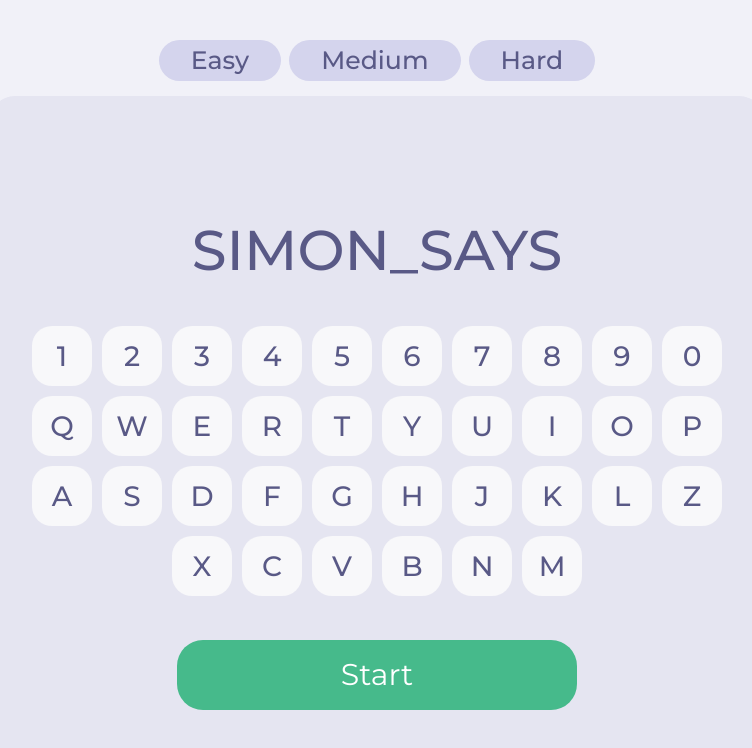
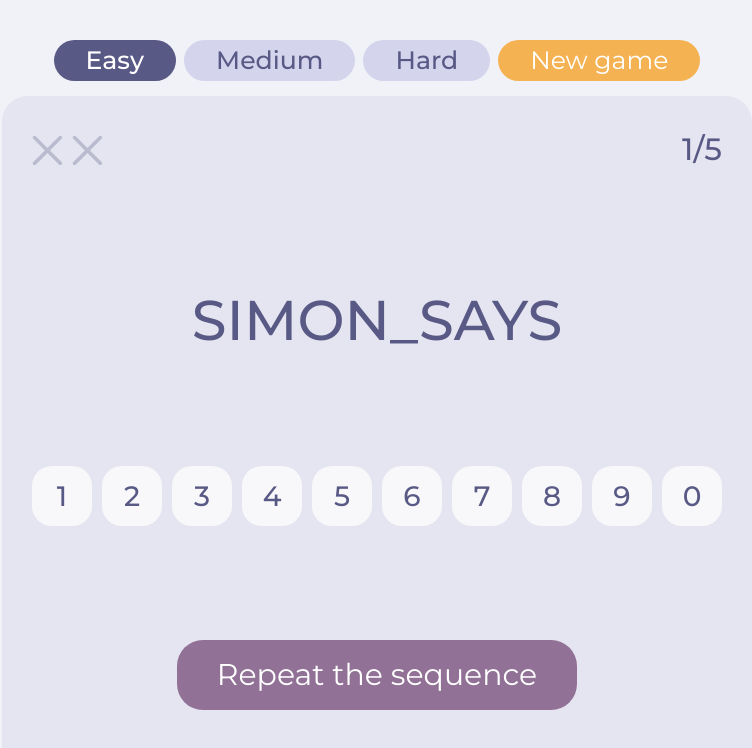
Before and after one commit to ketrololz/decision-making-tool, a plain HTML site: page simon-says/index.html in a window 1280 px wide. Both pictures are taken after a click on the button "Start". Shown: the whole page, without its empty margins (263-1015 px from the left). Drawn offline with Linux system fonts and the light colour scheme.

Commit message:
feat: add start game button func

```diff
--- a/simon-says/css/styles.scss
+++ b/simon-says/css/styles.scss
@@ -6,14 +6,15 @@ $background: #E5E5F1;
 $tab-light: #D4D4ED;
 $tab-dark: #595986;
 $inactive: #BBBBCF;
-$inactiveLight: #DDDDFB;
+$inactiveLight: #E3E3FF;
 $white: #fff;
-$orange: #ECA849;
-$orangeLight: #F3AD49;
+$orange: #F5B253;
+$orangeLight: #FFC446;
 $green: #46BA8B;
 $greenLight: #42C691;
 $magenta: #CE347E;
 $purple: #927197;
+$purpleLight: #AB82B1;
 $keys: #F8F8FA;
 
 html {
@@ -189,3 +190,24 @@ html {
     background-color: $greenLight;
   }
 }
+
+.repeat-btn {
+  background-color: $purple;
+  color: $white;
+  max-width: 400px;
+  width: 100%;
+  height: 70px;
+  border-radius: 26px;
+  margin-bottom: 40px;
+  transition: background-color .2s ease;
+  cursor: pointer;
+
+  @media screen and (max-width: 768px) {
+    margin-bottom: 20px;
+    height: 60px;
+  }
+
+  &:hover {
+    background-color: $purpleLight;
+  }
+}
--- a/simon-says/scripts/difficulty-selector.js
+++ b/simon-says/scripts/difficulty-selector.js
@@ -16,6 +16,7 @@ const difficultyButtons = difficults.map((e) => createElem({
 
 bodyElem.append(difficultyContainer, gameFieldContainer);
 difficultyButtons.forEach((e) => difficultyContainer.append(e));
+difficultyContainer.firstChild.classList.add('active-difficulty');
 
 const keyboardContainer = createElem({
   tag: 'div',
@@ -34,7 +35,7 @@ function createKeyboard(keys) {
   return keyboard;
 }
 
-const keys = '1234567890qwertyuiopasdfghjklzxcvbnm';
+const keys = '1234567890';
 const keyboard = createKeyboard(keys.toUpperCase().split(''));
 
 function switchDifficulty(target, value, parent) {
@@ -68,7 +69,9 @@ function switchKeyboard(value) {
 }
 
 difficultyContainer.addEventListener('click', (e) => {
-  difficultyContainer.childNodes.forEach((e) => e.classList.remove('active-difficulty'));
+  if (!e.target.classList.contains('new-game-button')) {
+    difficultyContainer.childNodes.forEach((e) => e.classList.remove('active-difficulty'));
+  }
 
   switch (e.target.id) {
     case 'diff-easy':
@@ -87,5 +90,6 @@ difficultyContainer.addEventListener('click', (e) => {
 
 keyboard.forEach((e) => keyboardContainer.append(e));
 gameFieldContainer.insertBefore(keyboardContainer, gameFieldContainer.lastChild);
+gameFieldContainer.append(keyboardContainer);
 
 export { difficultyContainer };
--- a/simon-says/scripts/init.js
+++ b/simon-says/scripts/init.js
@@ -21,14 +21,4 @@ const title = createElem({
 
 gameFieldContainer.append(title);
 
-// start game
-
-const startGameBtn = createElem({
-  tag: 'button',
-  text: 'Start',
-  classes: ['start-game-btn', 'button'],
-});
-
-gameFieldContainer.append(startGameBtn);
-
 export { bodyElem, gameFieldContainer };
--- a/simon-says/scripts/main.js
+++ b/simon-says/scripts/main.js
@@ -2,3 +2,4 @@ import './init.js';
 import './difficulty-selector.js';
 import './new-game.js';
 import './top-bar.js';
+import './start-game.js';
--- a/simon-says/scripts/new-game.js
+++ b/simon-says/scripts/new-game.js
@@ -7,4 +7,6 @@ const newGameButton = createElem({
   classes: ['new-game-button', 'button'],
 });
 
+export { newGameButton };
+
 // difficultyContainer.append(newGameButton);
--- /dev/null
+++ b/simon-says/scripts/start-game.js
@@ -0,0 +1,43 @@
+import { gameFieldContainer } from "./init.js";
+import { createElem } from "./create-element.js";
+import { topBar, attempsContainer, attempIcons, rounds } from "./top-bar.js";
+import { newGameButton } from "./new-game.js";
+import { difficultyContainer } from "./difficulty-selector.js";
+
+const startGameBtn = createElem({
+  tag: 'button',
+  text: 'Start',
+  classes: ['start-game-btn', 'button'],
+});
+
+const repeatGameBtn = createElem({
+  tag: 'button',
+  text: 'Repeat the sequence',
+  classes: ['repeat-btn', 'button'],
+})
+
+startGameBtn.addEventListener('click', () => startGame());
+
+function startGame() {
+  createGameField();
+}
+
+function createGameField() {
+  topBar.append(attempsContainer);
+  attempIcons.forEach((e) => attempsContainer.append(e));
+  topBar.append(rounds);
+  difficultyContainer.append(newGameButton);
+  changeButton(startGameBtn);
+}
+
+function changeButton(button) {
+  if (button.classList.contains('start-game-btn')) {
+    startGameBtn.remove();
+    gameFieldContainer.append(repeatGameBtn);
+  } else {
+    repeatGameBtn.remove();
+    gameFieldContainer.append(startGameBtn);
+   }
+}
+
+gameFieldContainer.append(startGameBtn);
--- a/simon-says/scripts/top-bar.js
+++ b/simon-says/scripts/top-bar.js
@@ -49,6 +49,4 @@ const rounds = createElem({
 
 gameFieldContainer.insertBefore(topBar, gameFieldContainer.firstChild);
 
-// topBar.append(attempsContainer);
-// attempIcons.forEach((e) => attempsContainer.append(e));
-// topBar.append(rounds);
+export { topBar, attempsContainer, attempIcons, rounds };
```
Also changed, not shown: simon-says/css/styles.css, 1 other file.
